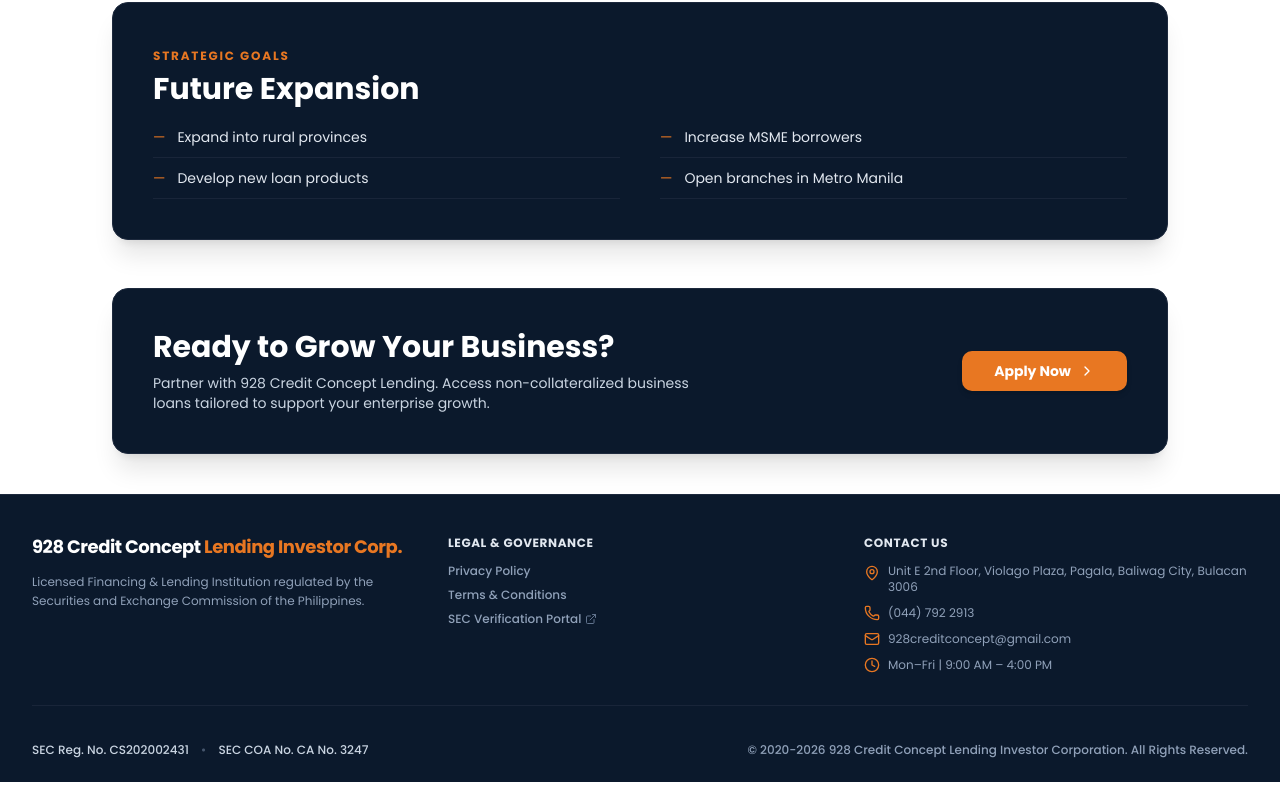
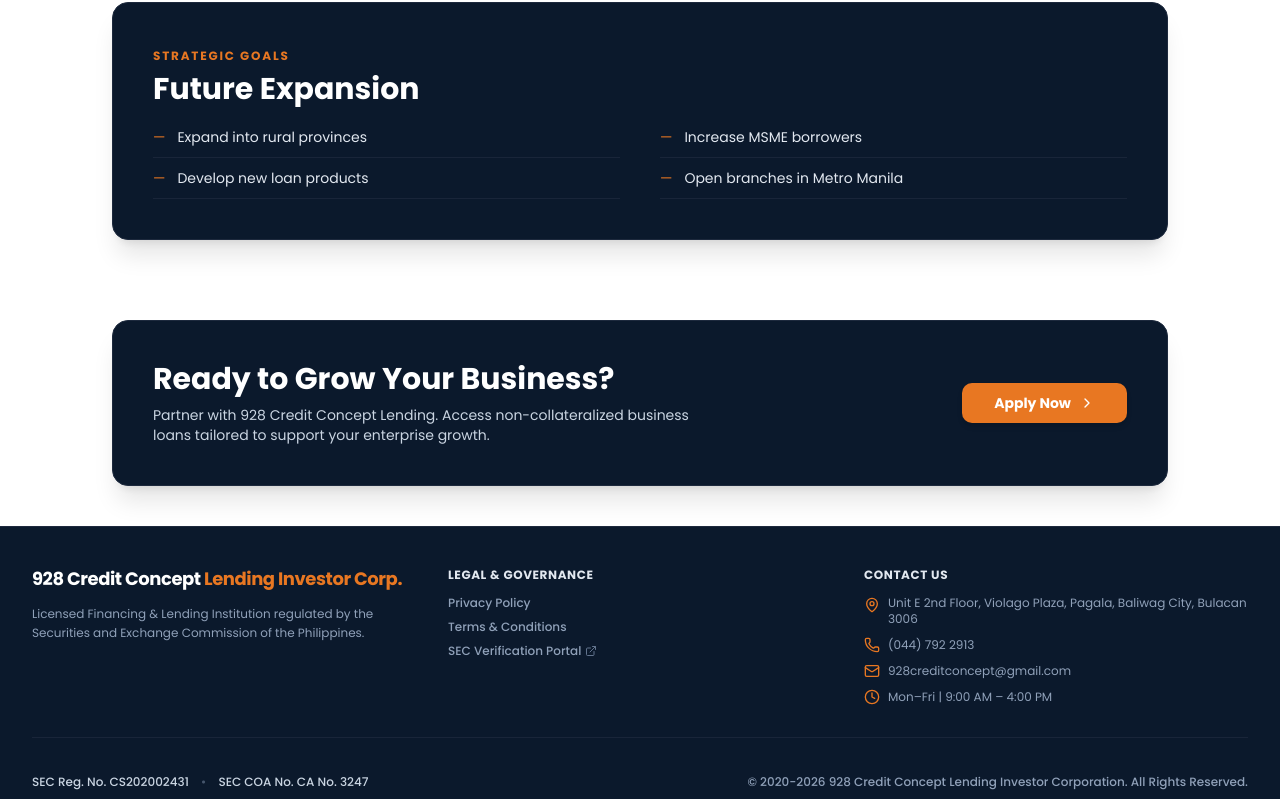
Before and after one commit to JanLancelot/928-lending, a Next.js app: page /about-us in a window 1280 px wide. Shown: the part 1944-2743 px from the top of the page. Built offline with nearby package versions, Linux system fonts and the light colour scheme; no server answers.

Commit message:
apply now section redesign

```diff
--- a/src/app/about-us/page.tsx
+++ b/src/app/about-us/page.tsx
@@ -265,9 +265,13 @@
               ))}
             </div>
           </div>
+        </div>
+      </section>
 
-          {/* Apply Now CTA Banner */}
-          <div className="bg-[#0B192C] text-white rounded-2xl p-8 sm:p-10 shadow-xl flex flex-col md:flex-row items-center justify-between gap-8 border border-slate-800">
+      {/* Apply Now CTA Banner */}
+      <section className="py-6 sm:py-8 lg:py-10">
+        <div className="max-w-6xl mx-auto px-0 sm:px-10 lg:px-12">
+          <div className="bg-[#0B192C] text-white rounded-none sm:rounded-2xl p-6 sm:p-10 shadow-xl flex flex-col md:flex-row items-center justify-between gap-8 border-x-0 sm:border border-slate-800 px-4 sm:px-10">
             <div className="space-y-2 text-center md:text-left">
               <h3 className="text-2xl sm:text-3xl font-bold">Ready to Grow Your Business?</h3>
               <p className="text-slate-300 text-xs sm:text-sm max-w-xl">
@@ -283,7 +287,6 @@
               </Link>
             </Button>
           </div>
-
         </div>
       </section>
     </div>
--- a/src/app/compliance/page.tsx
+++ b/src/app/compliance/page.tsx
@@ -193,9 +193,13 @@
               ))}
             </div>
           </div>
+        </div>
+      </section>
 
-          {/* Bottom CTA */}
-          <div className="bg-[#0B192C] text-white rounded-2xl p-8 sm:p-10 shadow-xl flex flex-col md:flex-row items-center justify-between gap-8 border border-slate-800">
+      {/* Bottom CTA */}
+      <section className="py-6 sm:py-8 lg:py-10">
+        <div className="max-w-6xl mx-auto px-0 sm:px-10 lg:px-12">
+          <div className="bg-[#0B192C] text-white rounded-none sm:rounded-2xl p-6 sm:p-10 shadow-xl flex flex-col md:flex-row items-center justify-between gap-8 border-x-0 sm:border border-slate-800 px-4 sm:px-10">
             <div className="space-y-2 text-center md:text-left">
               <div className="flex items-center justify-center md:justify-start gap-2 text-[#E87722]">
                 <Building2 className="w-5 h-5" />
--- a/src/app/operations-gallery/page.tsx
+++ b/src/app/operations-gallery/page.tsx
@@ -216,9 +216,13 @@
               })}
             </div>
           </div>
+        </div>
+      </section>
 
-          {/* CTA Card */}
-          <div className="bg-[#0B192C] text-white rounded-2xl p-8 sm:p-10 shadow-xl flex flex-col md:flex-row items-center justify-between gap-8 border border-slate-800">
+      {/* CTA Card */}
+      <section className="py-6 sm:py-8 lg:py-10">
+        <div className="max-w-6xl mx-auto px-0 sm:px-10 lg:px-12">
+          <div className="bg-[#0B192C] text-white rounded-none sm:rounded-2xl p-6 sm:p-10 shadow-xl flex flex-col md:flex-row items-center justify-between gap-8 border-x-0 sm:border border-slate-800 px-4 sm:px-10">
             <div className="space-y-2 text-center md:text-left">
               <div className="flex items-center justify-center md:justify-start gap-2 text-[#E87722]">
                 <Building2 className="w-5 h-5" />
--- a/src/app/our-services/page.tsx
+++ b/src/app/our-services/page.tsx
@@ -228,8 +228,13 @@
               ))}
             </div>
           </div>
+        </div>
+      </section>
 
-          <div className="bg-[#0B192C] text-white rounded-2xl p-8 sm:p-10 shadow-xl flex flex-col md:flex-row items-center justify-between gap-8 border border-slate-800">
+      {/* Apply Now CTA Banner */}
+      <section className="py-6 sm:py-8 lg:py-10">
+        <div className="max-w-6xl mx-auto px-0 sm:px-10 lg:px-12">
+          <div className="bg-[#0B192C] text-white rounded-none sm:rounded-2xl p-6 sm:p-10 shadow-xl flex flex-col md:flex-row items-center justify-between gap-8 border-x-0 sm:border border-slate-800 px-4 sm:px-10">
             <div className="space-y-2 text-center md:text-left">
               <h3 className="text-2xl sm:text-3xl font-bold">Need Financing?</h3>
               <p className="text-slate-300 text-xs sm:text-sm max-w-xl">
@@ -245,7 +250,6 @@
               </Link>
             </Button>
           </div>
-
         </div>
       </section>
     </div>
```
